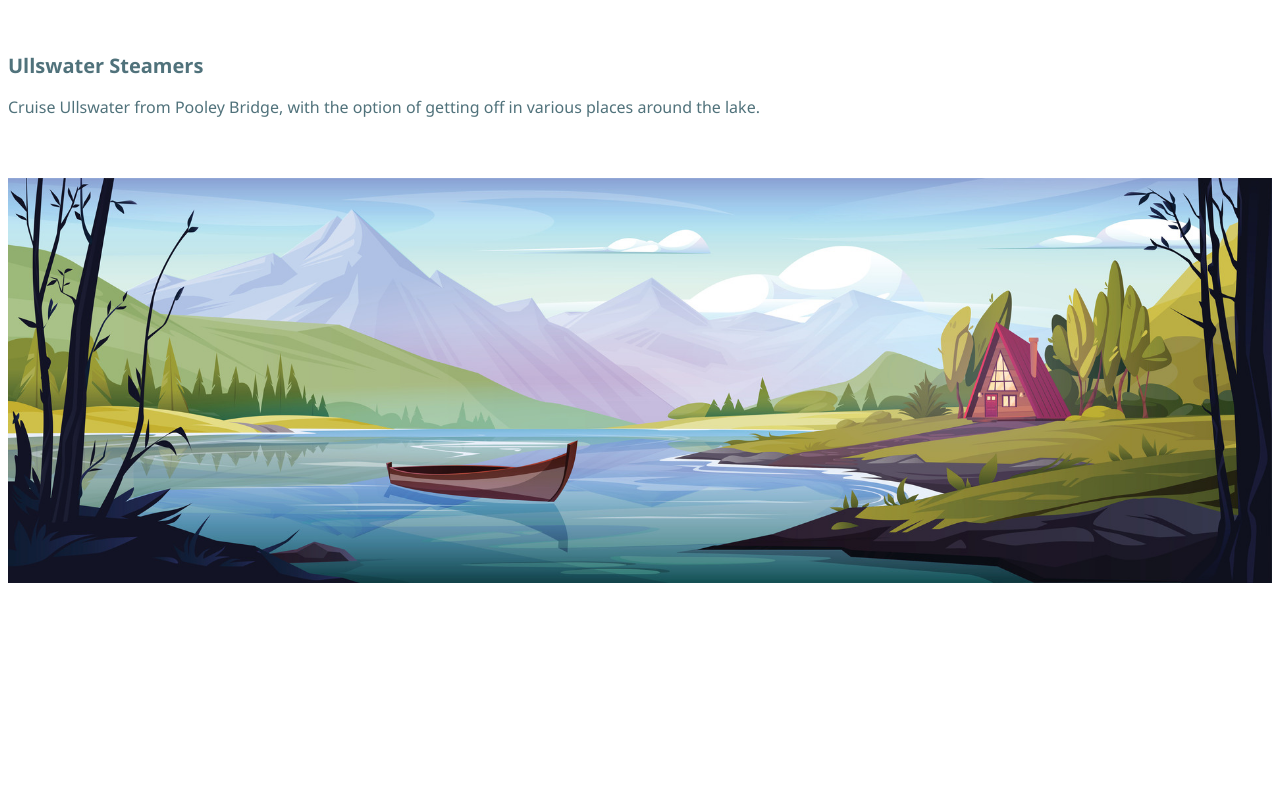
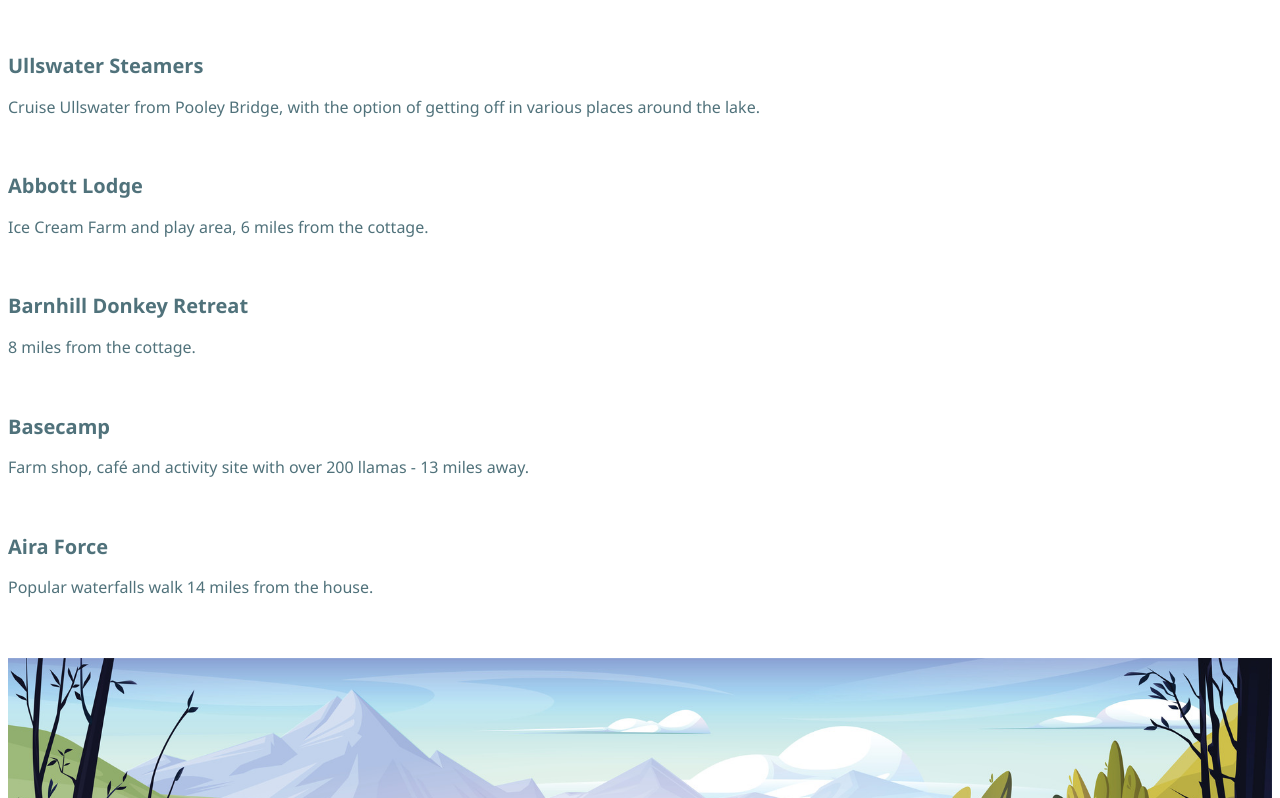
Before and after one commit to aceghlnoorttuy/Charlotte-sCottages, a plain HTML site: page Bampton/places_to_visit_Bampton.html in a window 1280 px wide. Shown: the part 467-1265 px from the top of the page. Before the commit the page ends 1063 px from the top, so only its background shows below. Drawn offline with Linux system fonts and the light colour scheme.

Commit message:
Update places_to_visit_Bampton.html
Michaela's changes

```diff
--- a/Bampton/places_to_visit_Bampton.html
+++ b/Bampton/places_to_visit_Bampton.html
@@ -23,6 +23,18 @@
     <a href = https://www.ullswater-steamers.co.uk/ target = "_blank"><h2>Ullswater Steamers</h2></a>
     <p>Cruise Ullswater from Pooley Bridge, with the option of getting off in various places around the lake.</p>
     <br>
+     <a href =https://www.abbottlodgejerseyicecream.co.uk/ target = "_blank"><h2>Abbott Lodge</h2></a>
+    <p>Ice Cream Farm and play area, 6 miles from the cottage.</p>
+    <br>
+    <a href = https://www.barnhilldonkeysretreat.co.uk/ target = "_blank"><h2>Barnhill Donkey Retreat</h2></a>
+    <p>8 miles from the cottage.</p>
+    <br>
+    <a href =https://basecampnorthlakes.co.uk/activities/target = "_blank"><h2>Basecamp</h2></a>
+    <p>Farm shop, café and activity site with over 200 llamas - 13 miles away. </p>
+    <br>
+    <a href = https://www.nationaltrust.org.uk/visit/lake-district/aira-force-and-gowbarrow-park target = "_blank"><h2>Aira Force</h2></a>
+    <p>Popular waterfalls walk 14 miles from the house.</p>
+    <br>
     <br>
     <img src="../Asses/arch_photos/lake.jpg" alt = "Outdoor Scene"  height= 100% width=100%>
 
```
